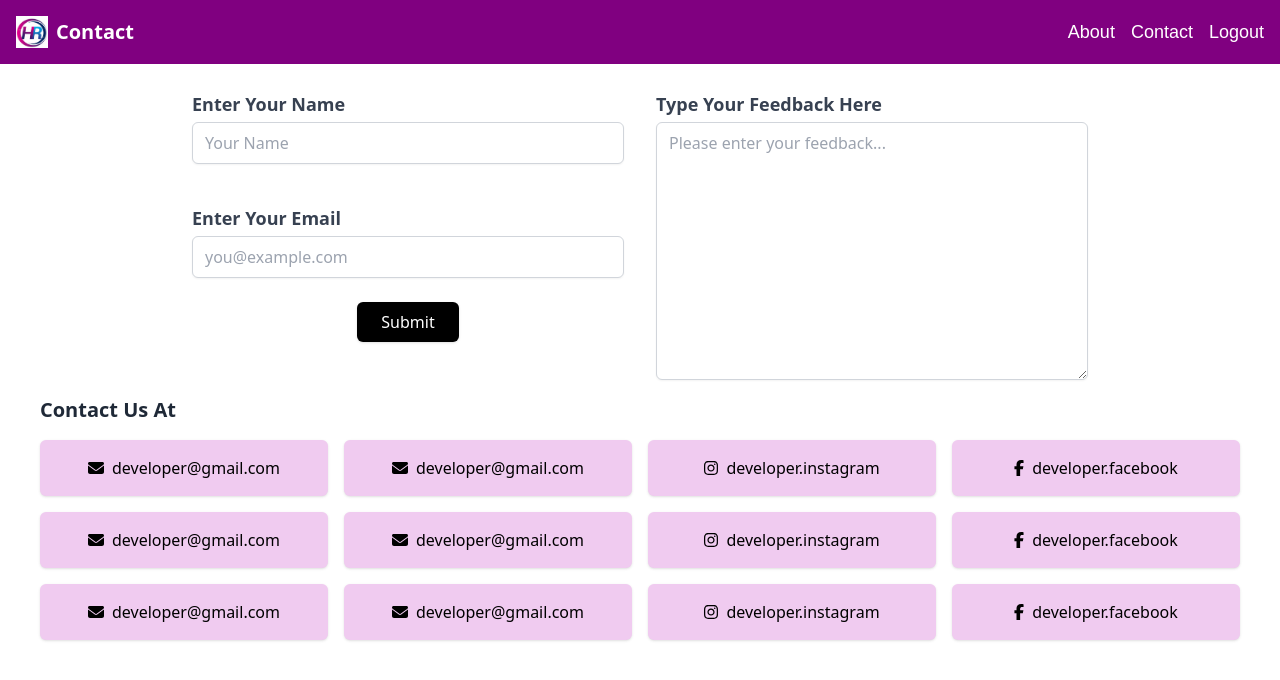
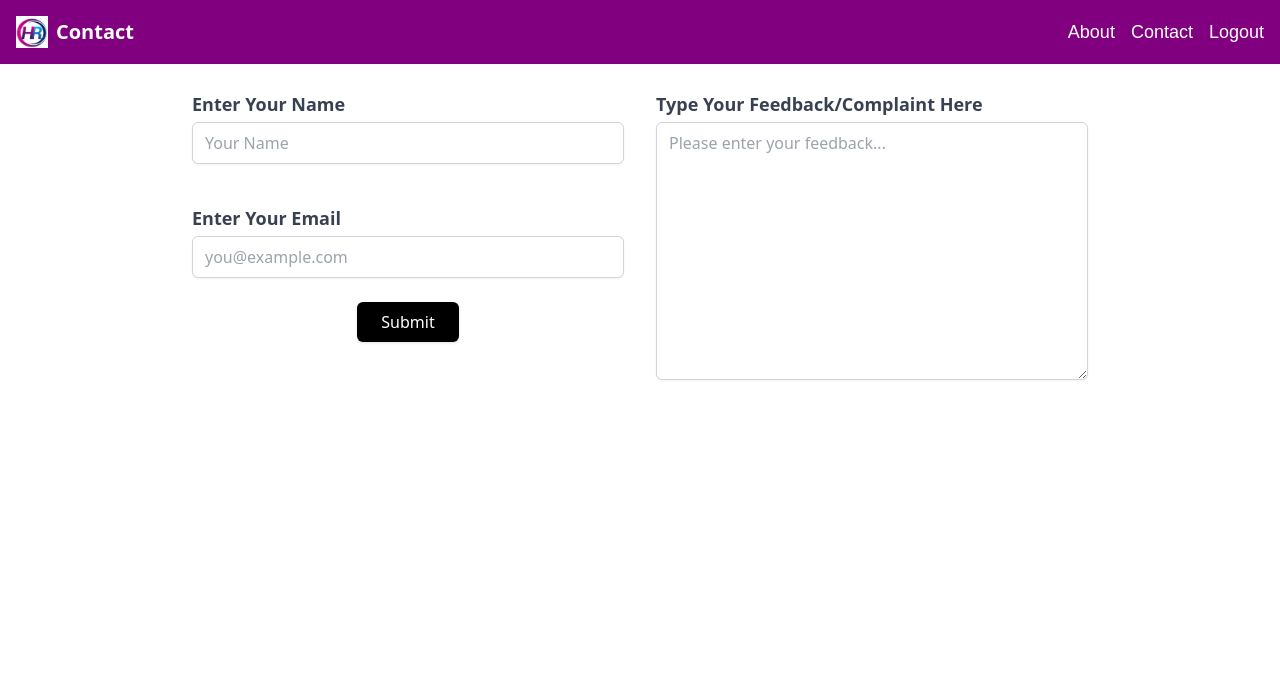
Before and after one commit to Aqeel-Mubarak/Smart-Recruitment-System-FYP, a React (Vite) app in the folder frontend/: page /contact in a window 1280 px wide. Shown: the top 680 px of the page. Built offline with nearby package versions, Linux system fonts and the light colour scheme; sample sign-in values are in the browser's storage.

Commit message:
frontend

```diff
--- a/frontend/src/App.jsx
+++ b/frontend/src/App.jsx
@@ -17,6 +17,7 @@ import Verification from './pages/Verification';
 import CalendarPage from './pages/CalendarPage';
 import UpcomingInterviews from './pages/UpcomingInterviews';
 import NewPassword from './pages/NewPassword';
+import VideoAnalysis from './pages/VideoAnalysis';
 
 function App() {
   return (
@@ -39,6 +40,7 @@ function App() {
           <Route path="/contact" element={<ContactPage />} />
           <Route path="/candidates" element={<CandidatesList />} />
           <Route path="/upcoming-interviews" element={< UpcomingInterviews/>} />
+          <Route path="/video-analysis" element={<VideoAnalysis/>} />
         </Route>
       </Routes>
     </Router>
--- a/frontend/src/components/Navbarapp.jsx
+++ b/frontend/src/components/Navbarapp.jsx
@@ -17,6 +17,7 @@ const Navbarapp = () => {
     '/shortlist-candidate': 'Shortlist Candidates',
     '/upcoming-interviews': 'Upcoming Interviews',
     '/reports': 'Reports',
+    '/video-analysis': 'Video Analysis',
   };
 
   const pageTitle = pageTitles[location.pathname] || 'Dashboard';
--- a/frontend/src/components/Sidebar.jsx
+++ b/frontend/src/components/Sidebar.jsx
@@ -7,6 +7,7 @@ import {
   FaBriefcase,
   FaCalendarAlt,
   FaChartBar,
+  FaVideo,
 } from 'react-icons/fa';
 
 const Sidebar = () => {
@@ -19,6 +20,7 @@ const Sidebar = () => {
   const isShortlistCandidate = location.pathname === '/shortlist-candidate';
   const isUpcomingInterviews = location.pathname === '/upcoming-interviews';
   const isReports = location.pathname === '/reports';
+  const isVideo = location.pathname === '/video-analysis';
 
   return (
     <aside className="w-64 bg-white text-gray-800 shadow-lg">
@@ -122,6 +124,19 @@ const Sidebar = () => {
             </Link>
             <hr className="border-[#800080]" />
           </li>
+          {/* Video Analysis */}
+          <li>
+            <Link
+              to="/video-analysis"
+              className={`sidebar-reports-link flex justify-between items-center p-2 text-gray-800 hover:text-[#800080] hover:bg-gray-100 rounded-lg ${
+                isVideo ? 'bg-[#F0CBF0]' : ''
+              }`}
+            >
+              <span className="font-medium">Video Analysis</span>
+              <FaVideo className="text-[#800080]" />
+            </Link>
+            <hr className="border-[#800080]" />
+          </li>
         </ul>
       </div>
     </aside>
--- a/frontend/src/pages/ContactPage.jsx
+++ b/frontend/src/pages/ContactPage.jsx
@@ -29,62 +29,8 @@ const ContactPage = () => {
           </div>
           {/* Feedback Text Area */}
           <div>
-            <label htmlFor="feedback" className="block text-lg font-bold text-gray-700">Type Your Feedback Here</label>
+            <label htmlFor="feedback" className="block text-lg font-bold text-gray-700">Type Your Feedback/Complaint Here</label>
             <textarea id="feedback" rows="10" className="mt-1 block w-full px-3 py-2 border border-gray-300 rounded-md shadow-sm focus:outline-none focus:ring-purple-500 focus:border-purple-500" placeholder="Please enter your feedback..."></textarea>
-          </div>
-        </div>
-        {/* Contact Information Section */}
-        <div className="mt-4">
-          <p className="text-xl mb-4 font-extrabold text-gray-800">Contact Us At</p> {/* Increased font weight to 'extrabold' */}
-          <div className="grid grid-cols-1 md:grid-cols-4 gap-4 text-center">
-            <div className="flex items-center justify-center bg-[#F0CBF0] text-black p-4 rounded-md shadow">
-              <FontAwesomeIcon icon={faEnvelope} className="mr-2 text-black" />
-              <span>developer@gmail.com</span>
-            </div>
-            <div className="flex items-center justify-center bg-[#F0CBF0] text-black p-4 rounded-md shadow">
-              <FontAwesomeIcon icon={faEnvelope} className="mr-2 text-black" />
-              <span>developer@gmail.com</span>
-            </div>
-            <div className="flex items-center justify-center bg-[#F0CBF0] text-black p-4 rounded-md shadow">
-              <FontAwesomeIcon icon={faInstagram} className="mr-2 text-black" />
-              <span>developer.instagram</span>
-            </div>
-            <div className="flex items-center justify-center bg-[#F0CBF0] text-black p-4 rounded-md shadow">
-              <FontAwesomeIcon icon={faFacebookF} className="mr-2 text-black" />
-              <span>developer.facebook</span>
-            </div>
-            <div className="flex items-center justify-center bg-[#F0CBF0] text-black p-4 rounded-md shadow">
-              <FontAwesomeIcon icon={faEnvelope} className="mr-2 text-black" />
-              <span>developer@gmail.com</span>
-            </div>
-            <div className="flex items-center justify-center bg-[#F0CBF0] text-black p-4 rounded-md shadow">
-              <FontAwesomeIcon icon={faEnvelope} className="mr-2 text-black" />
-              <span>developer@gmail.com</span>
-            </div>
-            <div className="flex items-center justify-center bg-[#F0CBF0] text-black p-4 rounded-md shadow">
-              <FontAwesomeIcon icon={faInstagram} className="mr-2 text-black" />
-              <span>developer.instagram</span>
-            </div>
-            <div className="flex items-center justify-center bg-[#F0CBF0] text-black p-4 rounded-md shadow">
-              <FontAwesomeIcon icon={faFacebookF} className="mr-2 text-black" />
-              <span>developer.facebook</span>
-            </div>
-            <div className="flex items-center justify-center bg-[#F0CBF0] text-black p-4 rounded-md shadow">
-              <FontAwesomeIcon icon={faEnvelope} className="mr-2 text-black" />
-              <span>developer@gmail.com</span>
-            </div>
-            <div className="flex items-center justify-center bg-[#F0CBF0] text-black p-4 rounded-md shadow">
-              <FontAwesomeIcon icon={faEnvelope} className="mr-2 text-black" />
-              <span>developer@gmail.com</span>
-            </div>
-            <div className="flex items-center justify-center bg-[#F0CBF0] text-black p-4 rounded-md shadow">
-              <FontAwesomeIcon icon={faInstagram} className="mr-2 text-black" />
-              <span>developer.instagram</span>
-            </div>
-            <div className="flex items-center justify-center bg-[#F0CBF0] text-black p-4 rounded-md shadow">
-              <FontAwesomeIcon icon={faFacebookF} className="mr-2 text-black" />
-              <span>developer.facebook</span>
-            </div>
           </div>
         </div>
       </div>
--- /dev/null
+++ b/frontend/src/pages/VideoAnalysis.jsx
@@ -0,0 +1,82 @@
+import { useState, useRef } from "react";
+import { FaVideo } from "react-icons/fa";
+import Navbarapp from "../components/Navbarapp"; // Your existing Navbar component
+import Sidebar from "../components/Sidebar";
+
+export default function VideoAnalysis() {
+  const [videoFile, setVideoFile] = useState(null);
+  const [videoPreview, setVideoPreview] = useState(null);
+  const fileInputRef = useRef(null);
+
+  const handleFileChange = (event) => {
+    const file = event.target.files[0];
+    if (file && file.type === "video/mp4") {
+      setVideoFile(file);
+      setVideoPreview(URL.createObjectURL(file));
+    } else {
+      alert("Please upload an MP4 video file.");
+    }
+  };
+
+  const handleUpload = () => {
+    if (!videoFile) {
+      alert("No file selected");
+      return;
+    }
+
+    const formData = new FormData();
+    formData.append("video", videoFile);
+
+    // Here you would send the formData to your backend API
+    console.log("Uploading video: ", videoFile.name);
+  };
+
+  const openFileSelector = () => {
+    fileInputRef.current.click();
+  };
+
+  return (
+    <div className="min-h-screen bg-gray-50">
+      {/* Static Navbar */}
+      <Navbarapp />
+
+      {/* Main Layout */}
+      <div className="flex flex-col md:flex-row">
+        {/* Fixed Static Sidebar */}
+        <aside className="md:fixed left-0 top-16 w-full md:w-[19%] h-auto md:h-screen overflow-y-auto overflow-x-hidden bg-white shadow-lg">
+          <Sidebar />
+        </aside>
+
+        {/* Content Area */}
+        <div className="flex-1 p-4 md:p-8 mt-10 md:mt-16 flex justify-center items-center">
+          <div className="bg-white rounded-lg shadow-sm p-4 md:p-6 w-full max-w-lg">
+            <input
+              type="file"
+              accept="video/mp4"
+              onChange={handleFileChange}
+              className="hidden"
+              ref={fileInputRef}
+            />
+            <button
+              className="flex items-center justify-center gap-2 px-4 py-2 border rounded-lg w-full"
+              onClick={openFileSelector}
+            >
+              <FaVideo className="w-5 h-5" /> Select Video
+            </button>
+
+            {videoPreview && (
+              <video controls className="mt-4 w-full rounded-lg">
+                <source src={videoPreview} type="video/mp4" />
+                Your browser does not support the video tag.
+              </video>
+            )}
+
+            <button className="mt-4 w-full px-4 py-2 bg-black text-white hover:bg-gray-900 rounded-lg" onClick={handleUpload}>
+              Upload Video
+            </button>
+          </div>
+        </div>
+      </div>
+    </div>
+  );
+}
```
